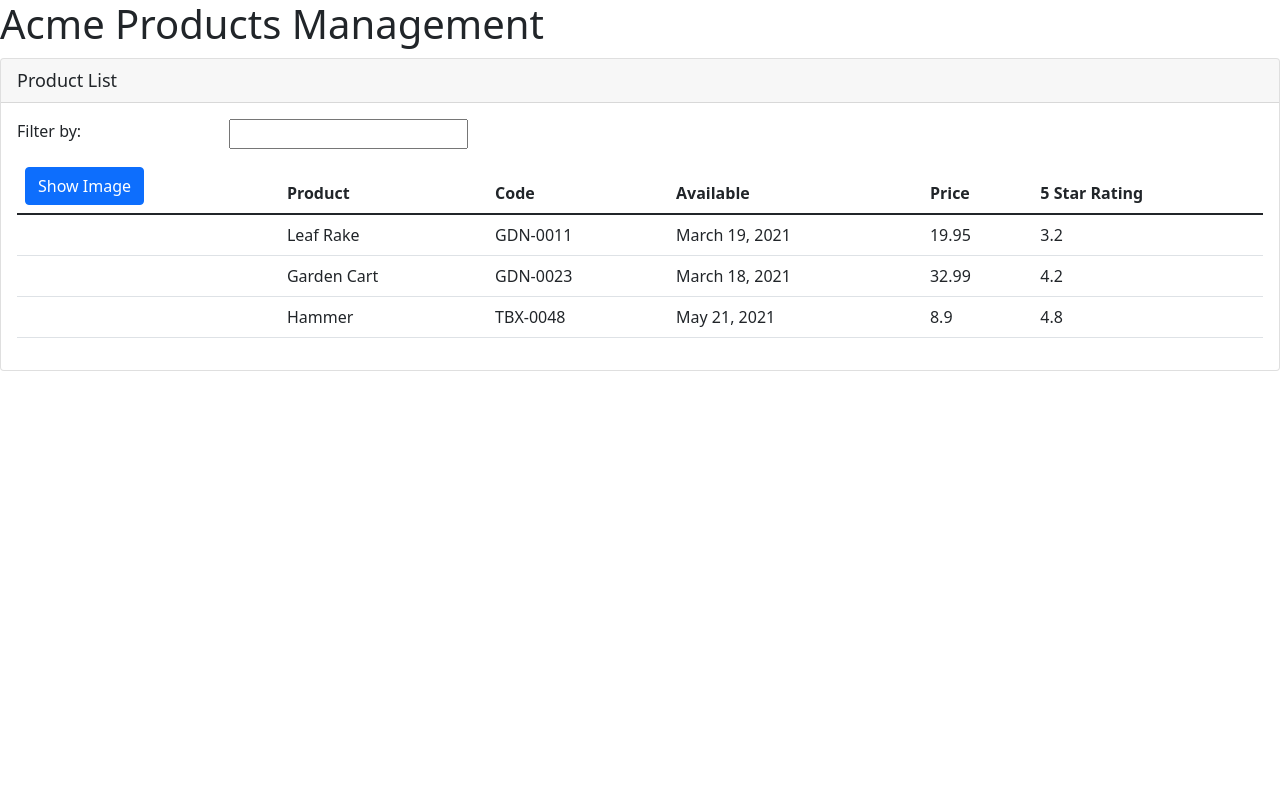
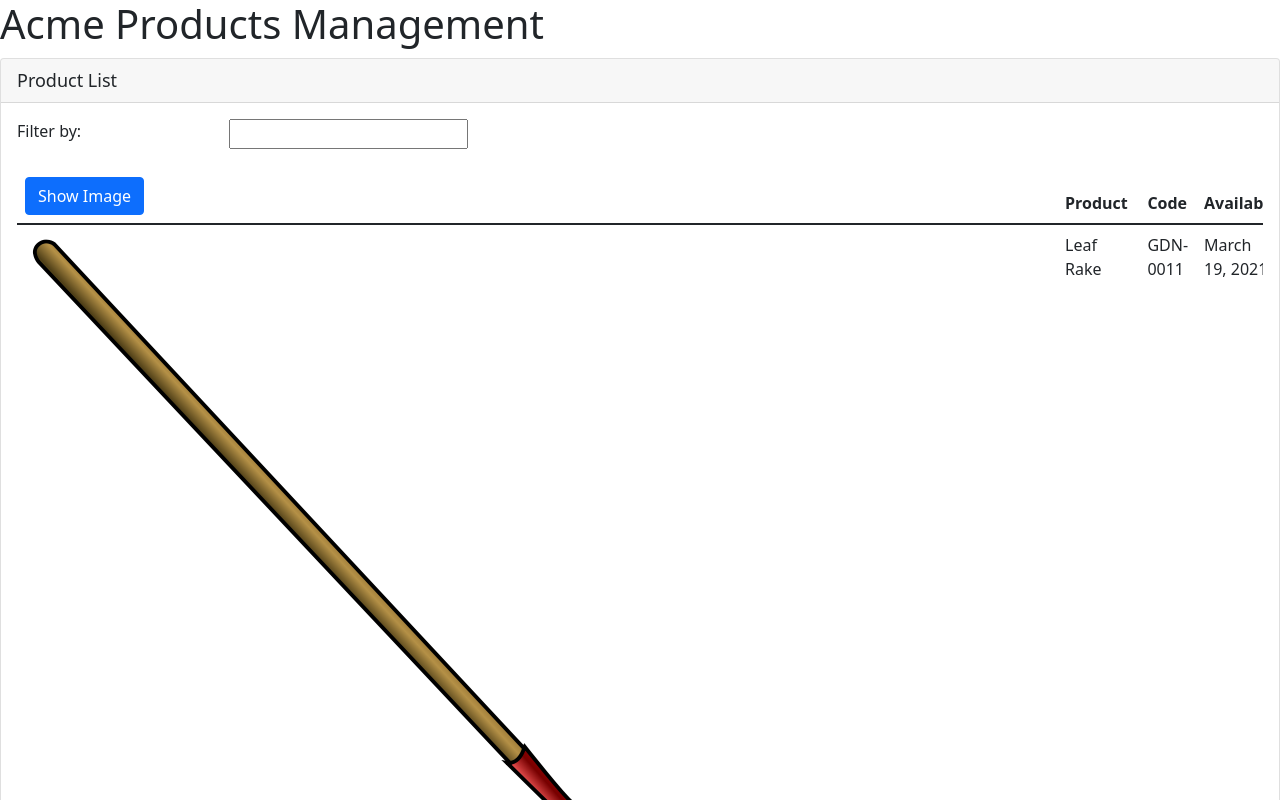
Before and after one commit to Jules000/APM-Products-manager, an Angular app: page / in a window 1280 px wide. Shown: the top 800 px of the page. Built offline with nearby package versions, Linux system fonts and the light colour scheme.

Commit message:
this commit will bind the product image property to the template

```diff
--- a/src/app/products/product-list.component.html
+++ b/src/app/products/product-list.component.html
@@ -27,7 +27,10 @@
                 </thead>
                 <tbody>
                     <tr *ngFor = 'let product of products'>
-                        <td></td>
+                        <td>
+                            <img [src]='product.imageUrl'
+                                    [title]='product.productName'>
+                        </td>
                         <td>{{ product.productName }}</td>
                         <td>{{ product.productCode }}</td>
                         <td>{{ product.releaseDate }}</td>
```
